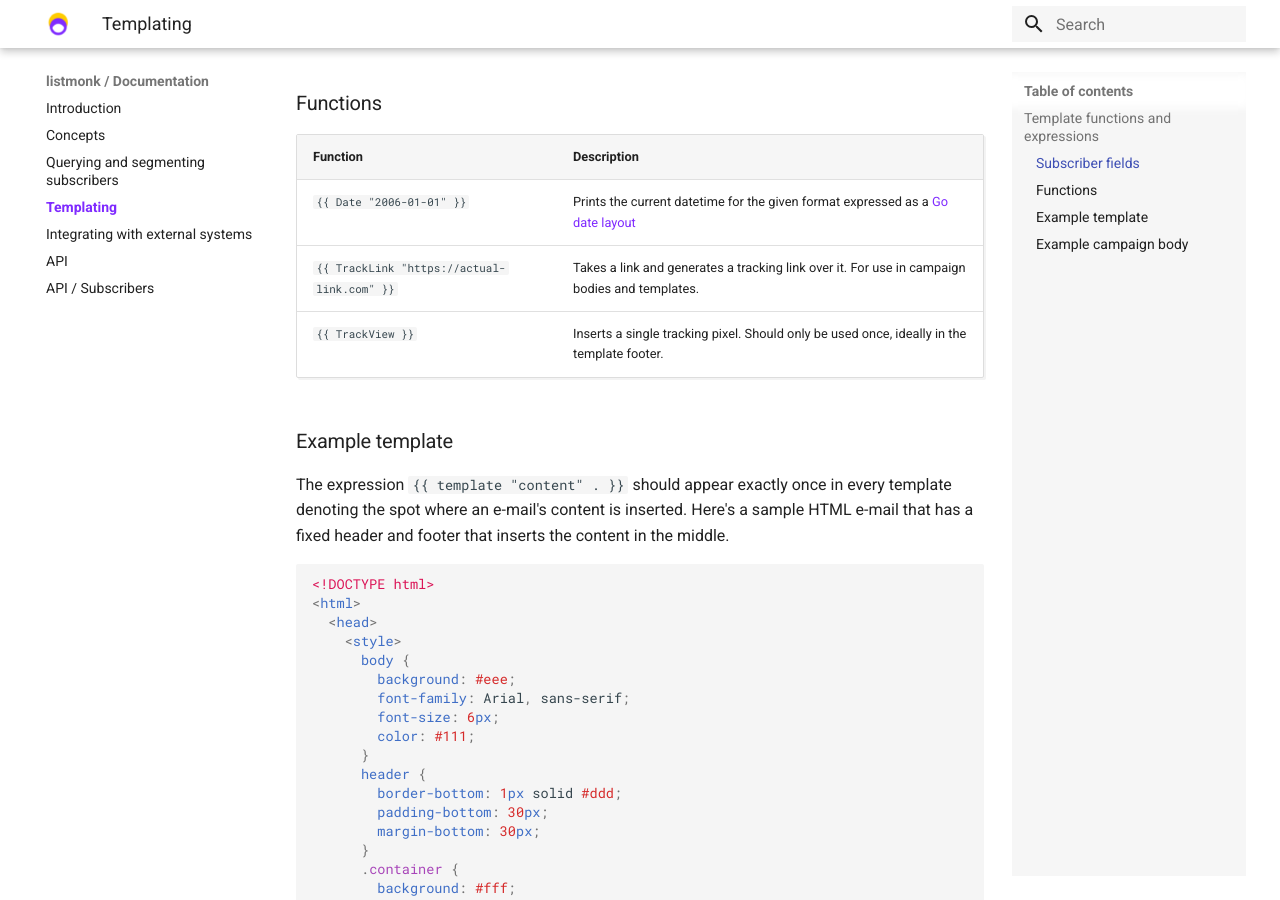
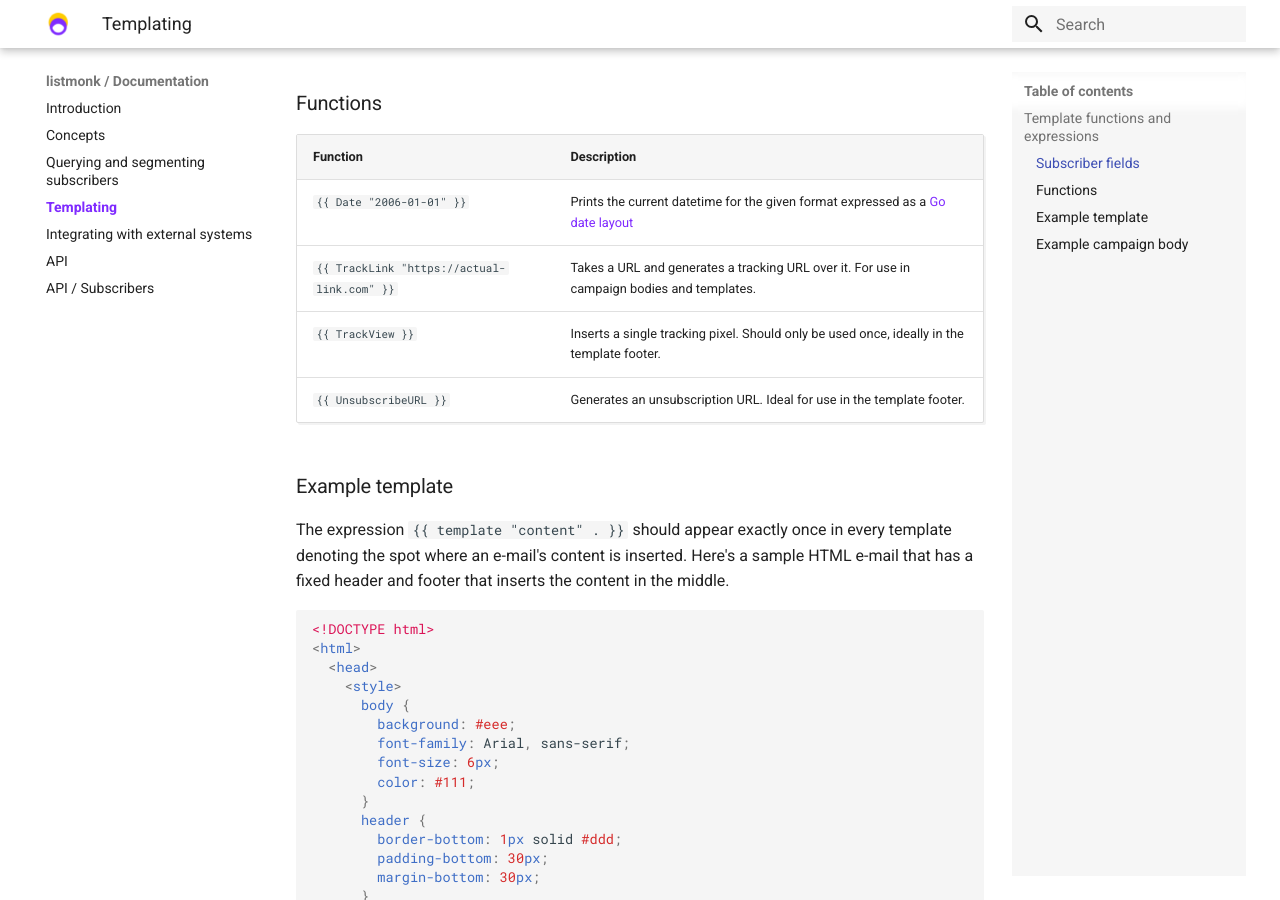
Before and after one commit to knadh/listmonk-site, an MkDocs documentation site: the page built from docs/docs/templating.md, in a window 1280 px wide and 900 px high, scrolled down 1352 px. Built offline with MkDocs 1.6.1 and Material for MkDocs 9.7.7, drawn with Linux system fonts in a browser that asks for light colours; old or Windows-style settings are respelled for this version of MkDocs.

Commit message:
Add unsub tag to template tags table

```diff
--- a/docs/docs/templating.md
+++ b/docs/docs/templating.md
@@ -34,8 +34,9 @@
 | Function                                    | Description                                                                                                                                                    |
 | ------------------------------------------- | -------------------------------------------------------------------------------------------------------------------------------------------------------------- |
 | `{{ Date "2006-01-01" }}`                   | Prints the current datetime for the given format expressed as a [Go date layout](https://medium.com/@Martynas/formatting-date-and-time-in-golang-5816112bf098) |
-| `{{ TrackLink "https://actual-link.com" }}` | Takes a link and generates a tracking link over it. For use in campaign bodies and templates.                                                                  |
+| `{{ TrackLink "https://actual-link.com" }}` | Takes a URL and generates a tracking URL over it. For use in campaign bodies and templates.                                                                    |
 | `{{ TrackView }}`                           | Inserts a single tracking pixel. Should only be used once, ideally in the template footer.                                                                     |
+| `{{ UnsubscribeURL }}`                      | Generates an unsubscription URL. Ideal for use in the template footer.                                                                                         |
 
 ### Example template
 
```
